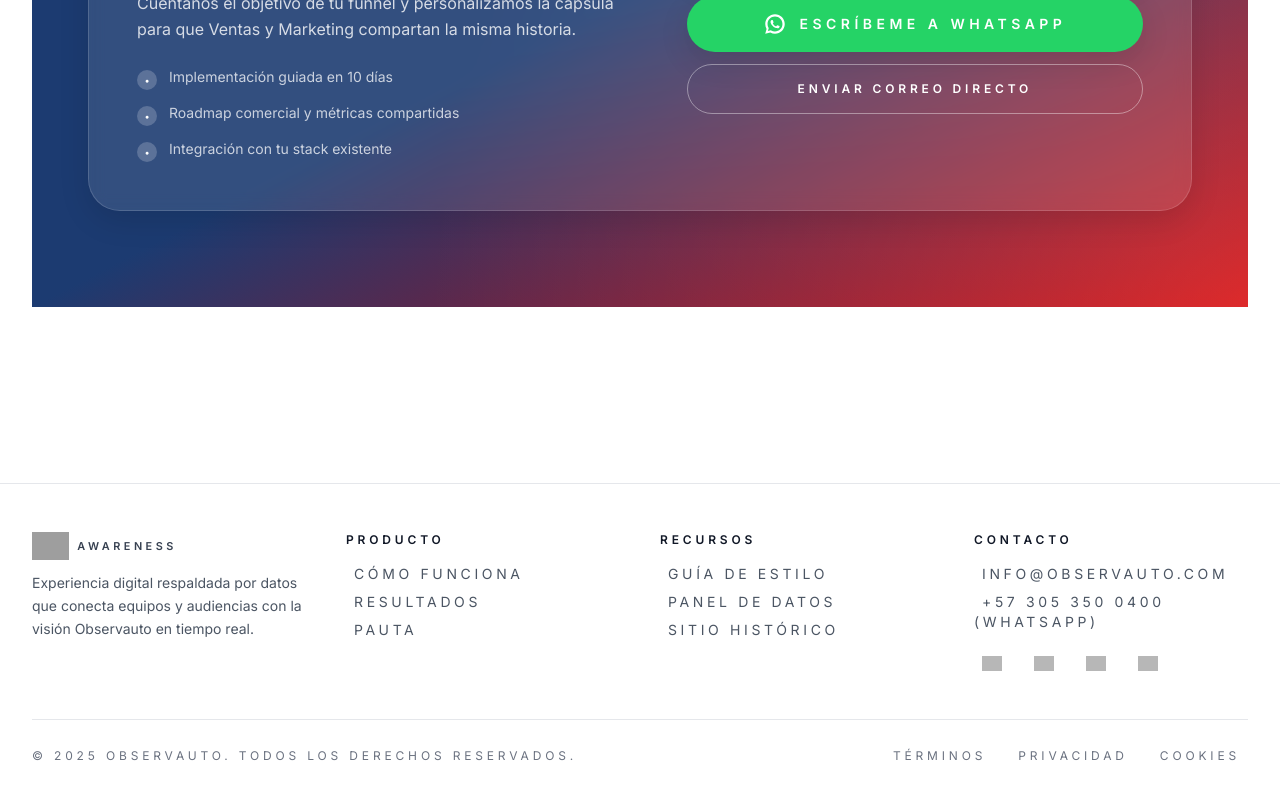
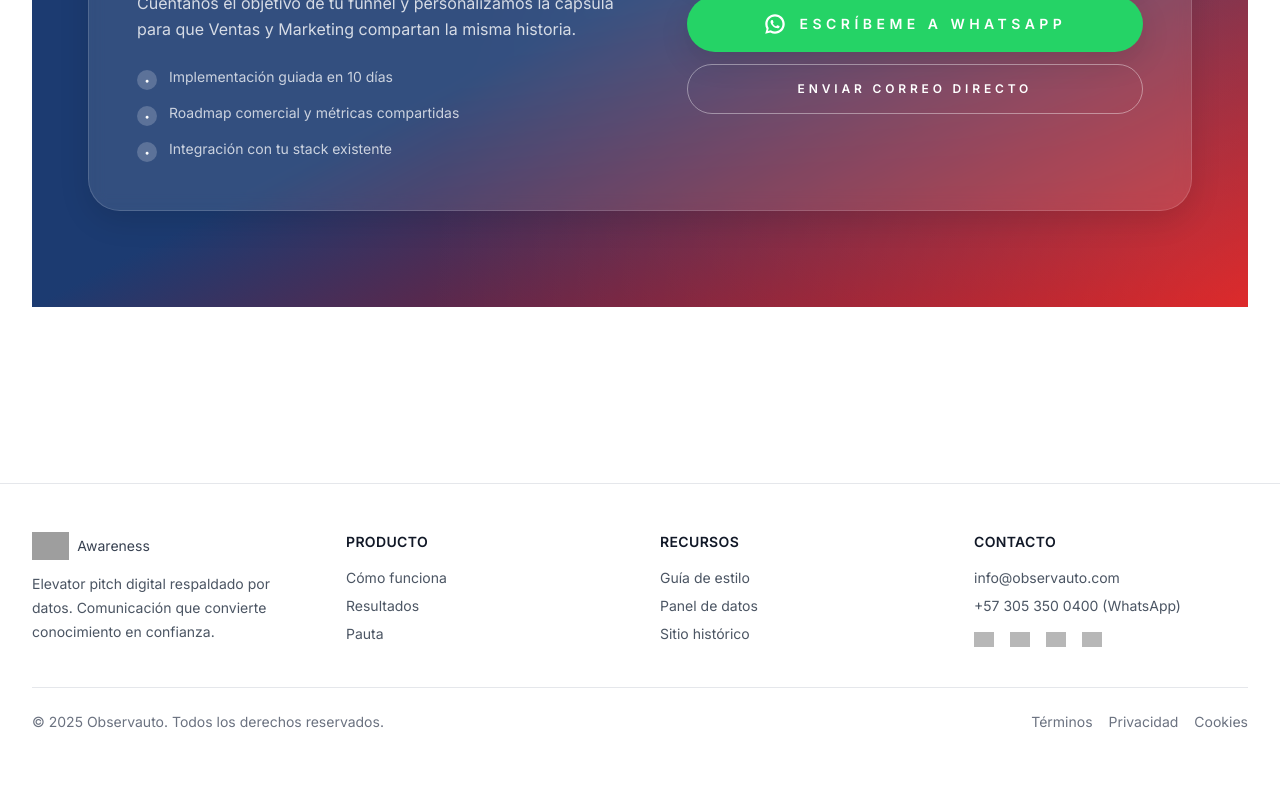
Before and after one commit to observauto/sales-capsulas, a React (Vite) app: page / in a window 1280 px wide. Shown: the part 4615-5415 px from the top of the page. Built offline with nearby package versions, Linux system fonts and the light colour scheme; grey boxes are pictures that could not be loaded.

Commit message:
Refactor Footer component for improved structure

```diff
--- a/src/components/Footer.jsx
+++ b/src/components/Footer.jsx
@@ -1,12 +1,28 @@
-const LOGO_URL = "https://stats.observauto.com/pauta/logo_full.png"
+// src/components/Footer.jsx
+const LOGO_URL = "https://stats.observauto.com/pauta/logo_full.png";
+
+function SocialIcon({ href, src, alt }) {
+  return (
+    <a
+      href={href}
+      aria-label={alt}
+      target="_blank"
+      rel="noreferrer"
+      className="hover:opacity-100 opacity-75 transition"
+    >
+      <img src={src} alt={alt} width="20" height="20" loading="lazy" />
+    </a>
+  );
+}
 
 export default function Footer() {
-  const year = new Date().getFullYear()
+  const year = new Date().getFullYear();
 
   return (
     <footer className="mt-24 border-t border-gray-200 bg-white/90 backdrop-blur">
-      <div className="mx-auto max-w-7xl px-4 py-12 sm:px-6 lg:px-8">
+      <div className="mx-auto max-w-7xl px-4 sm:px-6 lg:px-8 py-12">
         <div className="grid grid-cols-1 gap-10 md:grid-cols-4">
+          {/* Marca / Awareness */}
           <div>
             <div className="flex items-center gap-2">
               <img
@@ -14,45 +30,52 @@ export default function Footer() {
                 alt="Observauto"
                 className="h-7 w-auto"
                 loading="lazy"
-                onError={event => {
-                  event.currentTarget.classList.add('hidden')
+                onError={(e) => {
+                  e.currentTarget.style.display = "none";
                 }}
               />
-              <span className="text-[0.68rem] font-semibold uppercase tracking-[0.32em] text-gray-700">Awareness</span>
+              <span className="text-sm font-medium text-gray-700">Awareness</span>
             </div>
-            <p className="mt-3 text-sm leading-relaxed text-gray-600">
-              Experiencia digital respaldada por datos que conecta equipos y audiencias con la visión Observauto en tiempo real.
+            <p className="mt-3 text-sm leading-6 text-gray-600">
+              Elevator pitch digital respaldado por datos. Comunicación que
+              convierte conocimiento en confianza.
             </p>
           </div>
 
+          {/* Producto */}
           <div>
-            <h3 className="text-xs font-semibold uppercase tracking-[0.32em] text-gray-900">Producto</h3>
-            <ul className="mt-4 space-y-2 text-sm uppercase tracking-[0.26em] text-gray-600">
+            <h3 className="text-sm font-semibold tracking-wide text-gray-900 uppercase">
+              Producto
+            </h3>
+            <ul className="mt-4 space-y-2 text-sm">
               <li>
-                <a href="/#como-funciona" className="rounded-full px-2 py-1 transition hover:bg-gray-100 hover:text-[#D70102]">
+                <a href="/#como-funciona" className="text-gray-600 hover:text-gray-900">
                   Cómo funciona
                 </a>
               </li>
               <li>
-                <a href="/#resultados" className="rounded-full px-2 py-1 transition hover:bg-gray-100 hover:text-[#D70102]">
+                <a href="/#resultados" className="text-gray-600 hover:text-gray-900">
                   Resultados
                 </a>
               </li>
               <li>
-                <a href="/pauta" className="rounded-full px-2 py-1 transition hover:bg-gray-100 hover:text-[#D70102]">
+                <a href="/pauta" className="text-gray-600 hover:text-gray-900">
                   Pauta
                 </a>
               </li>
             </ul>
           </div>
 
+          {/* Recursos */}
           <div>
-            <h3 className="text-xs font-semibold uppercase tracking-[0.32em] text-gray-900">Recursos</h3>
-            <ul className="mt-4 space-y-2 text-sm uppercase tracking-[0.26em] text-gray-600">
+            <h3 className="text-sm font-semibold tracking-wide text-gray-900 uppercase">
+              Recursos
+            </h3>
+            <ul className="mt-4 space-y-2 text-sm">
               <li>
                 <a
                   href="https://stats.observauto.com/pauta/"
-                  className="rounded-full px-2 py-1 transition hover:bg-gray-100 hover:text-[#D70102]"
+                  className="text-gray-600 hover:text-gray-900"
                   target="_blank"
                   rel="noreferrer"
                 >
@@ -62,7 +85,7 @@ export default function Footer() {
               <li>
                 <a
                   href="https://stats.observauto.com/"
-                  className="rounded-full px-2 py-1 transition hover:bg-gray-100 hover:text-[#D70102]"
+                  className="text-gray-600 hover:text-gray-900"
                   target="_blank"
                   rel="noreferrer"
                 >
@@ -72,7 +95,7 @@ export default function Footer() {
               <li>
                 <a
                   href="https://capsulas.observauto.com/"
-                  className="rounded-full px-2 py-1 transition hover:bg-gray-100 hover:text-[#D70102]"
+                  className="text-gray-600 hover:text-gray-900"
                   target="_blank"
                   rel="noreferrer"
                 >
@@ -82,13 +105,16 @@ export default function Footer() {
             </ul>
           </div>
 
+          {/* Contacto + Redes */}
           <div>
-            <h3 className="text-xs font-semibold uppercase tracking-[0.32em] text-gray-900">Contacto</h3>
-            <ul className="mt-4 space-y-2 text-sm uppercase tracking-[0.26em] text-gray-600">
+            <h3 className="text-sm font-semibold tracking-wide text-gray-900 uppercase">
+              Contacto
+            </h3>
+            <ul className="mt-4 space-y-2 text-sm">
               <li>
                 <a
                   href="mailto:info@observauto.com"
-                  className="rounded-full px-2 py-1 transition hover:bg-gray-100 hover:text-[#D70102]"
+                  className="text-gray-600 hover:text-gray-900"
                 >
                   info@observauto.com
                 </a>
@@ -96,7 +122,7 @@ export default function Footer() {
               <li>
                 <a
                   href="https://wa.me/573053500400?text=Hola%20Observauto%2C%20quiero%20saber%20m%C3%A1s%20de%20Awareness"
-                  className="rounded-full px-2 py-1 transition hover:bg-gray-100 hover:text-[#D70102]"
+                  className="text-gray-600 hover:text-gray-900"
                   target="_blank"
                   rel="noreferrer"
                 >
@@ -105,90 +131,46 @@ export default function Footer() {
               </li>
             </ul>
 
-            <div className="mt-4 flex items-center gap-4 text-gray-500">
-              <a
+            <div className="mt-4 flex items-center gap-4">
+              <SocialIcon
                 href="https://twitter.com/observauto"
-                aria-label="X / Twitter"
-                className="rounded-full p-2 transition hover:bg-gray-100 hover:text-[#D70102]"
-                target="_blank"
-                rel="noreferrer"
-              >
-                <img
                 src="https://api.iconify.design/lucide:twitter.svg"
-                  alt="Twitter"
-                  width="20"
-                  height="20"
-                  loading="lazy"
-                  className="opacity-75 transition hover:opacity-100"
+                alt="X / Twitter"
               />
-              </a>
-              <a
+              <SocialIcon
                 href="https://instagram.com/observauto"
-                aria-label="Instagram"
-                className="rounded-full p-2 transition hover:bg-gray-100 hover:text-[#D70102]"
-                target="_blank"
-                rel="noreferrer"
-              >
-                <img
                 src="https://api.iconify.design/lucide:instagram.svg"
                 alt="Instagram"
-                  width="20"
-                  height="20"
-                  loading="lazy"
-                  className="opacity-75 transition hover:opacity-100"
               />
-              </a>
-              <a
+              <SocialIcon
                 href="https://youtube.com/@observauto"
-                aria-label="YouTube"
-                className="rounded-full p-2 transition hover:bg-gray-100 hover:text-[#D70102]"
-                target="_blank"
-                rel="noreferrer"
-              >
-                <img
                 src="https://api.iconify.design/lucide:youtube.svg"
                 alt="YouTube"
-                  width="20"
-                  height="20"
-                  loading="lazy"
-                  className="opacity-75 transition hover:opacity-100"
               />
-              </a>
-              <a
+              <SocialIcon
                 href="https://linkedin.com/company/observauto"
-                aria-label="LinkedIn"
-                className="rounded-full p-2 transition hover:bg-gray-100 hover:text-[#D70102]"
-                target="_blank"
-                rel="noreferrer"
-              >
-                <img
                 src="https://api.iconify.design/lucide:linkedin.svg"
                 alt="LinkedIn"
-                  width="20"
-                  height="20"
-                  loading="lazy"
-                  className="opacity-75 transition hover:opacity-100"
               />
-              </a>
             </div>
           </div>
         </div>
 
-        <div className="mt-10 flex flex-col gap-3 border-t border-gray-200 pt-6 text-xs uppercase tracking-[0.32em] text-gray-500 md:flex-row md:items-center md:justify-between">
+        <div className="mt-10 border-t border-gray-200 pt-6 text-sm text-gray-500 flex flex-col md:flex-row md:items-center md:justify-between gap-3">
           <p>© {year} Observauto. Todos los derechos reservados.</p>
           <div className="flex gap-4">
-            <a href="/legal/terminos" className="rounded-full px-2 py-1 transition hover:bg-gray-100 hover:text-[#D70102]">
+            <a href="/legal/terminos" className="hover:text-gray-900">
               Términos
             </a>
-            <a href="/legal/privacidad" className="rounded-full px-2 py-1 transition hover:bg-gray-100 hover:text-[#D70102]">
+            <a href="/legal/privacidad" className="hover:text-gray-900">
               Privacidad
             </a>
-            <a href="/legal/cookies" className="rounded-full px-2 py-1 transition hover:bg-gray-100 hover:text-[#D70102]">
+            <a href="/legal/cookies" className="hover:text-gray-900">
               Cookies
             </a>
           </div>
         </div>
       </div>
     </footer>
-  )
+  );
 }
```
Lines whose indentation alone changed are shown as unchanged.
